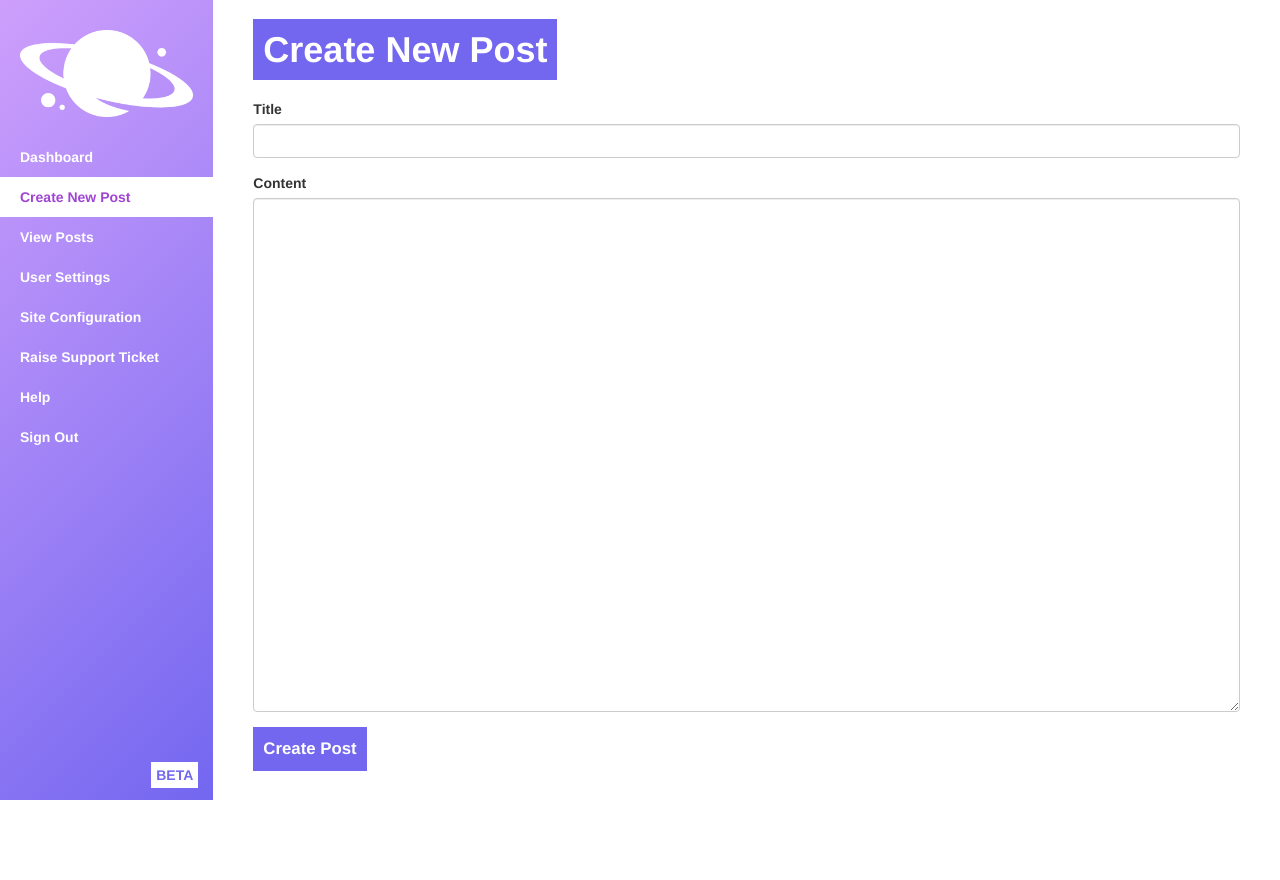
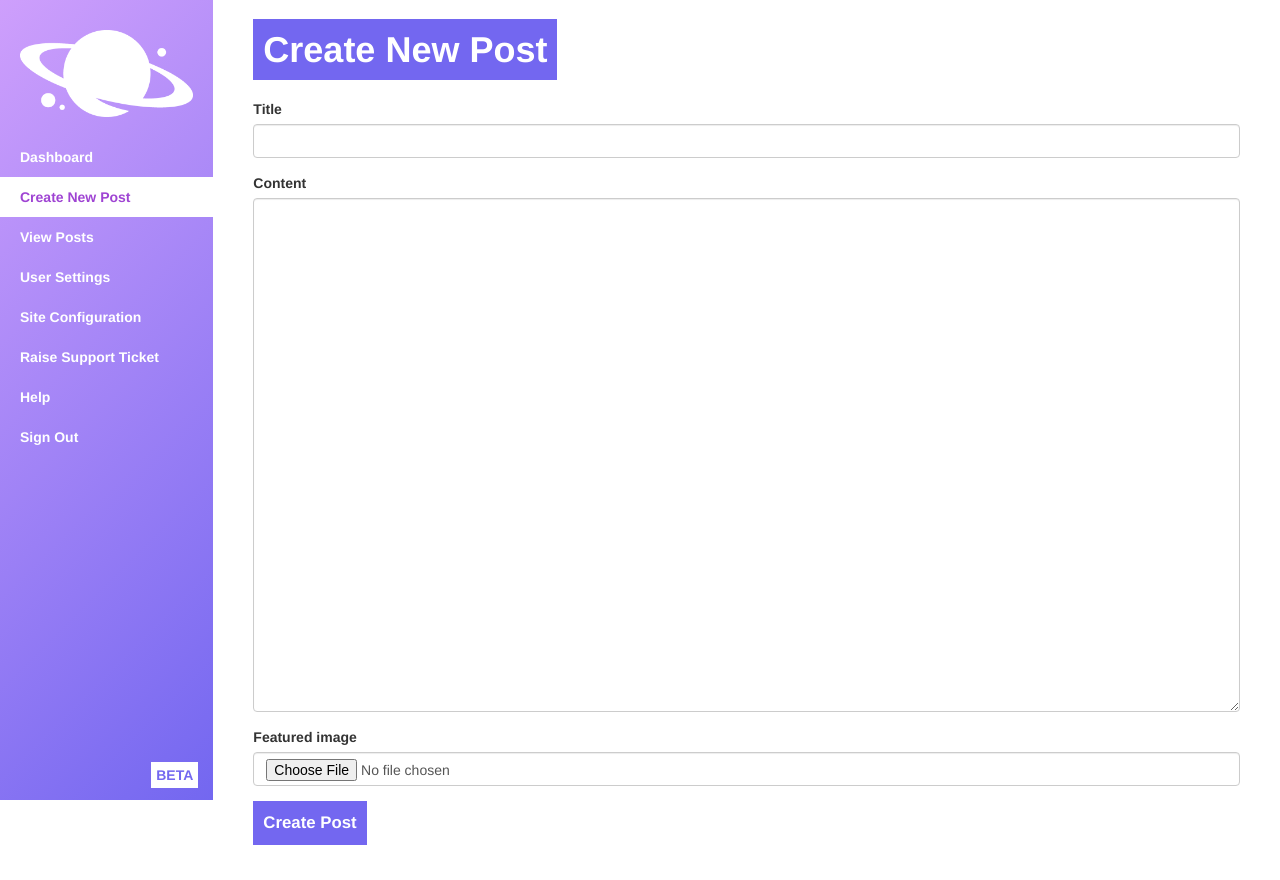
Before and after one commit to stuartmccoll/galactic_cms_flask, a Python web app: template application/templates/create-post.html in a window 1280 px wide. Before the commit the page ends 800 px from the top, so only its background shows below. Run offline with Jinja, Linux system fonts and the light colour scheme; the template is opened without the code that fills it, so the values that code supplies are empty, except form fields; tables that the repository leaves empty hold one stand-in row (values such as "Sample post"); form fields are guessed from the names that the template uses; some libraries are stand-ins or nearby versions.

Commit message:
WIP adding featured image upload for posts

```diff
--- a/application/models/post.py
+++ b/application/models/post.py
@@ -9,12 +9,14 @@ class Posts(db.Model):
     id = db.Column(db.Integer, primary_key=True)
     title = db.Column(db.String(150), nullable=False)
     content = db.Column(db.String, nullable=False)
+    featured_image = db.Column(db.LargeBinary, nullable=True)
     date_posted = db.Column(db.DateTime, nullable=False)
     user_id = db.Column(db.Integer, nullable=False)
 
     def __init__(self, title, content, date_posted, user_id):
         self.title = title
         self.content = content
+        self.featured_image = featured_image
         self.date_posted = datetime.now()
         self.user_id = user_id
 
--- a/application/templates/create-post.html
+++ b/application/templates/create-post.html
@@ -32,6 +32,13 @@
 
 		<div class="form-group">
 
+			{{ form.featured_image.label }}
+			{{ form.featured_image(class="form-control") }}
+
+		</div>
+
+		<div class="form-group">
+
 			{{ form.csrf_token }}
 			<button id="create-post-submit" class="button-positive">Create Post</button>
 
```
